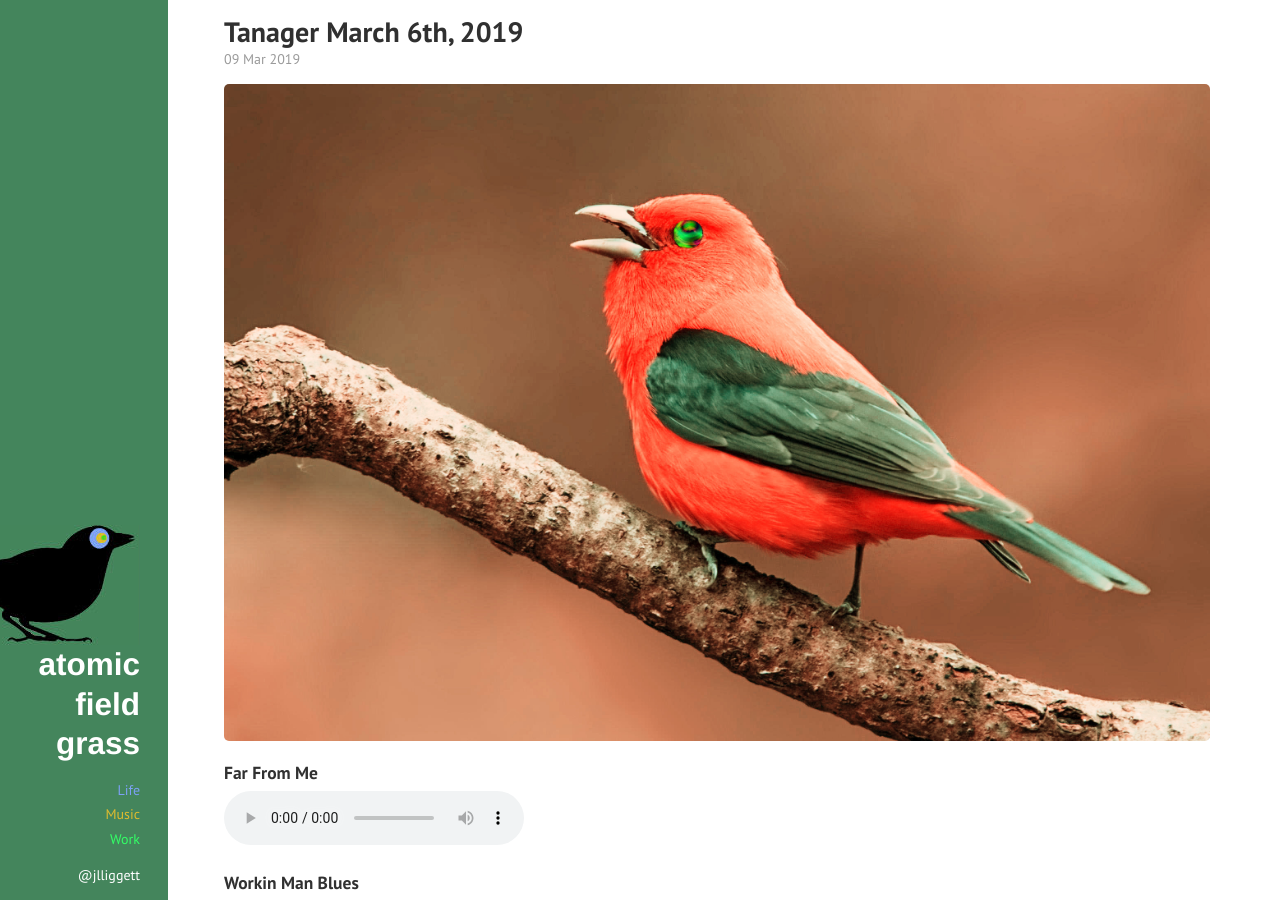
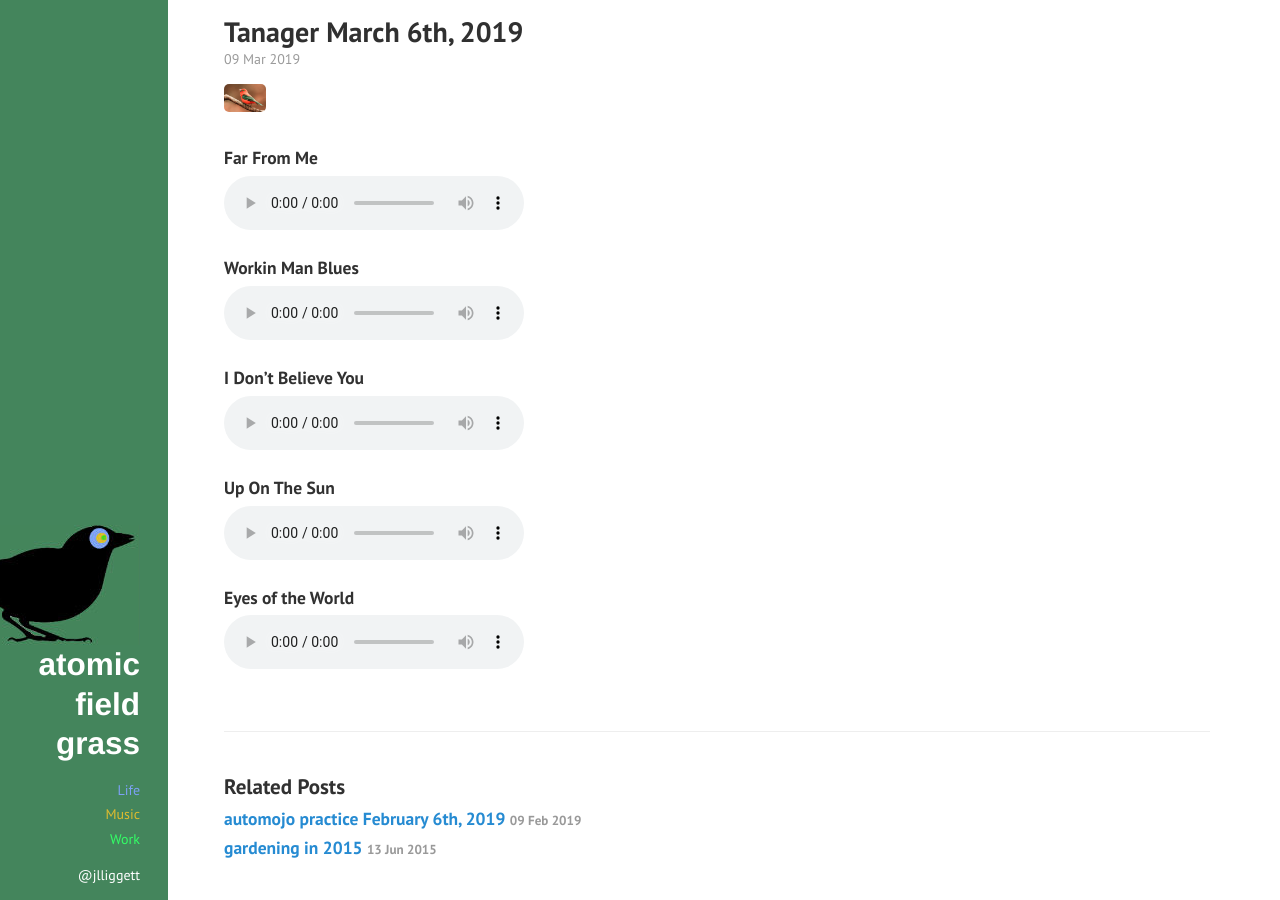
Before and after one commit to jliggett/___jliggett.github.io, a Jekyll site: the page built from _posts/2019-03-09-Tanager_practice_mar_6_2019.md, in a window 1280 px wide and 900 px high. Built offline with Jekyll 4.4.1, drawn with Linux system fonts in a browser that asks for light colours; nearby versions of some CDN libraries.

Commit message:
change image size

```diff
--- a/_posts/2019-03-09-Tanager_practice_mar_6_2019.md
+++ b/_posts/2019-03-09-Tanager_practice_mar_6_2019.md
@@ -4,9 +4,9 @@ title: Tanager March 6th, 2019
 tag: Music
 ---
 
-  <div>
+<div style="height:42px;width:42px">
   	<img src="/public/tanager.jpg">
-  </div>
+</div>
 
 ### Far From Me
 <audio src="/music_files/20190306/far_from_me_03062019.mp3" controls preload></audio>
```
